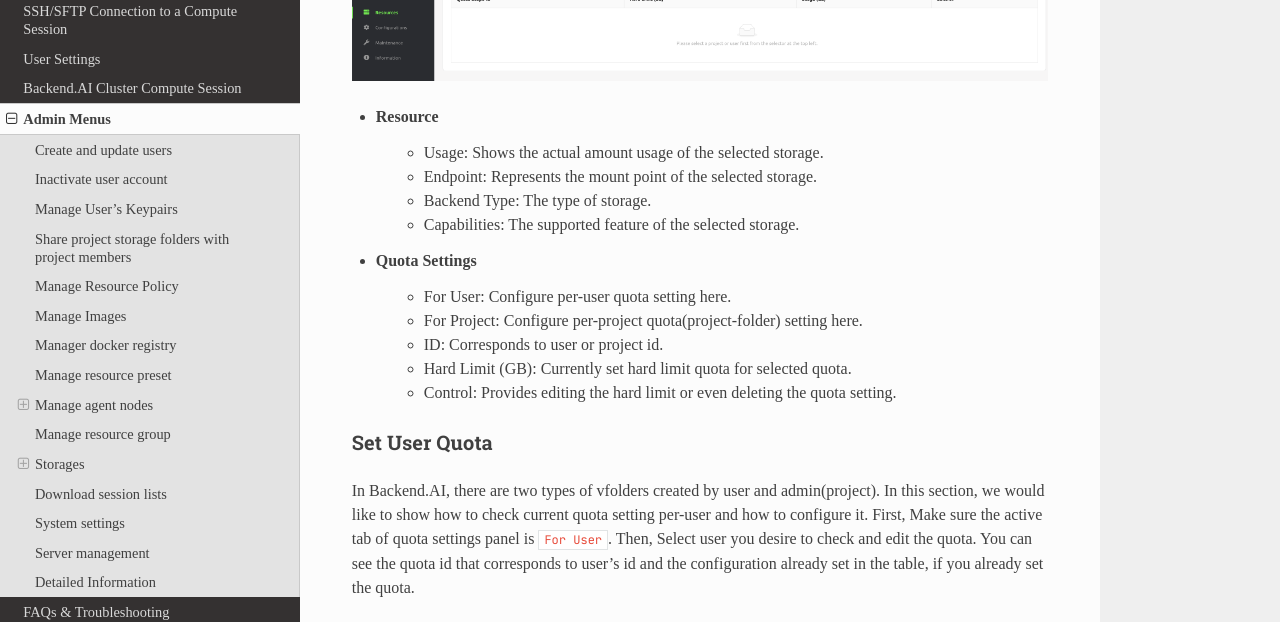
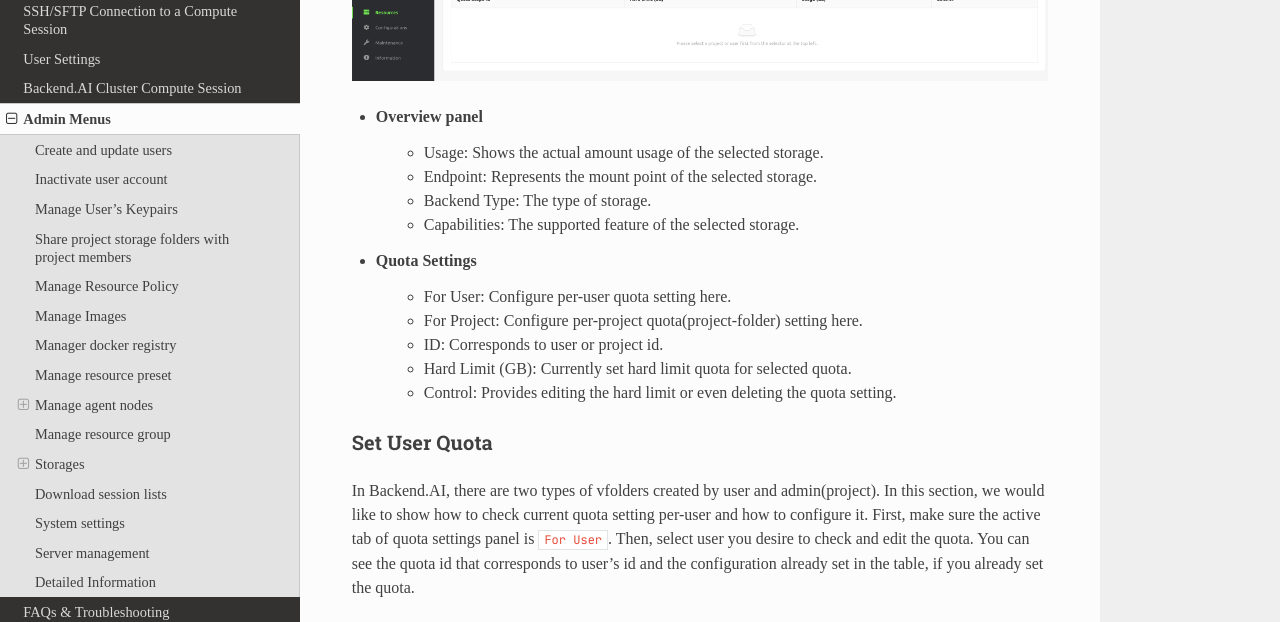
Before and after one commit to lablup/backend.ai-docs-webui, a Sphinx documentation site: the page built from docs/admin_menu/admin_menu.rst, in a window 1280 px wide and 900 px high, scrolled down 22692 px. Shown: the part 152-774 px from the top of the window. Built offline with Sphinx 7.4.7 and the Read the Docs theme 2.0.0, drawn with Linux system fonts in a browser that asks for light colours; some web fonts are replaced.

Commit message:
docs: touchup title and content of storage menu in admin menu

```diff
--- a/docs/admin_menu/admin_menu.rst
+++ b/docs/admin_menu/admin_menu.rst
@@ -579,7 +579,7 @@
 
 .. image:: quota_setting_page.png
 
-* Resource
+* Overview panel
    * Usage: Shows the actual amount usage of the selected storage.
    * Endpoint: Represents the mount point of the selected storage.
    * Backend Type: The type of storage.
@@ -594,11 +594,11 @@
 
 
 Set User Quota
-~~~~~~~~~~~~~~~
+~~~~~~~~~~~~~~~~
 
 In Backend.AI, there are two types of vfolders created by user and admin(project). In this section,
 we would like to show how to check current quota setting per-user and how to configure it.
-First, Make sure the active tab of quota settings panel is ``For User``. Then, Select user you desire to
+First, make sure the active tab of quota settings panel is ``For User``. Then, select user you desire to
 check and edit the quota. You can see the quota id that corresponds to user's id and the configuration already set
 in the table, if you already set the quota.
 
```
